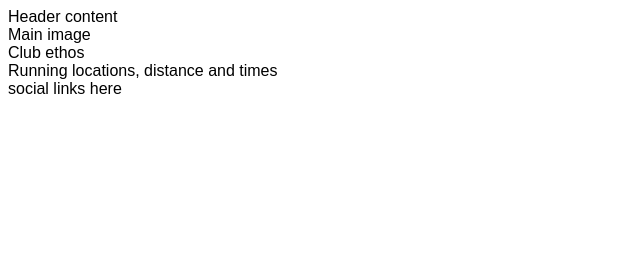
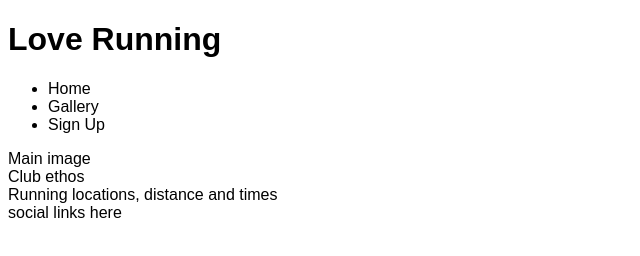
Before and after one commit to somekindofdesign/love-running, a plain HTML site: page index.html in a window 1280 px wide. Shown: the whole page, without its empty margins (0-640 px from the left). Drawn offline with Linux system fonts and the light colour scheme.

Commit message:
Add basic header structure

```diff
--- a/index.html
+++ b/index.html
@@ -10,7 +10,22 @@
     <title>Love Running</title>
 </head>
 <body>
-    <header>Header content</header>
+    <header>
+        <a href:"index.html">
+            <h1>Love Running</h1>
+        </a>
+        <ul>
+            <li>
+                <a href:"index.html">Home</a>
+            </li>
+            <li>
+                <a href:"#">Gallery</a>
+            </li>
+            <li>
+                <a href:"#">Sign Up</a>
+            </li>
+        </ul>
+    </header>
     <section>Main image</section>
     <section>Club ethos</section>
     <section>Running locations, distance and times</section>
```
